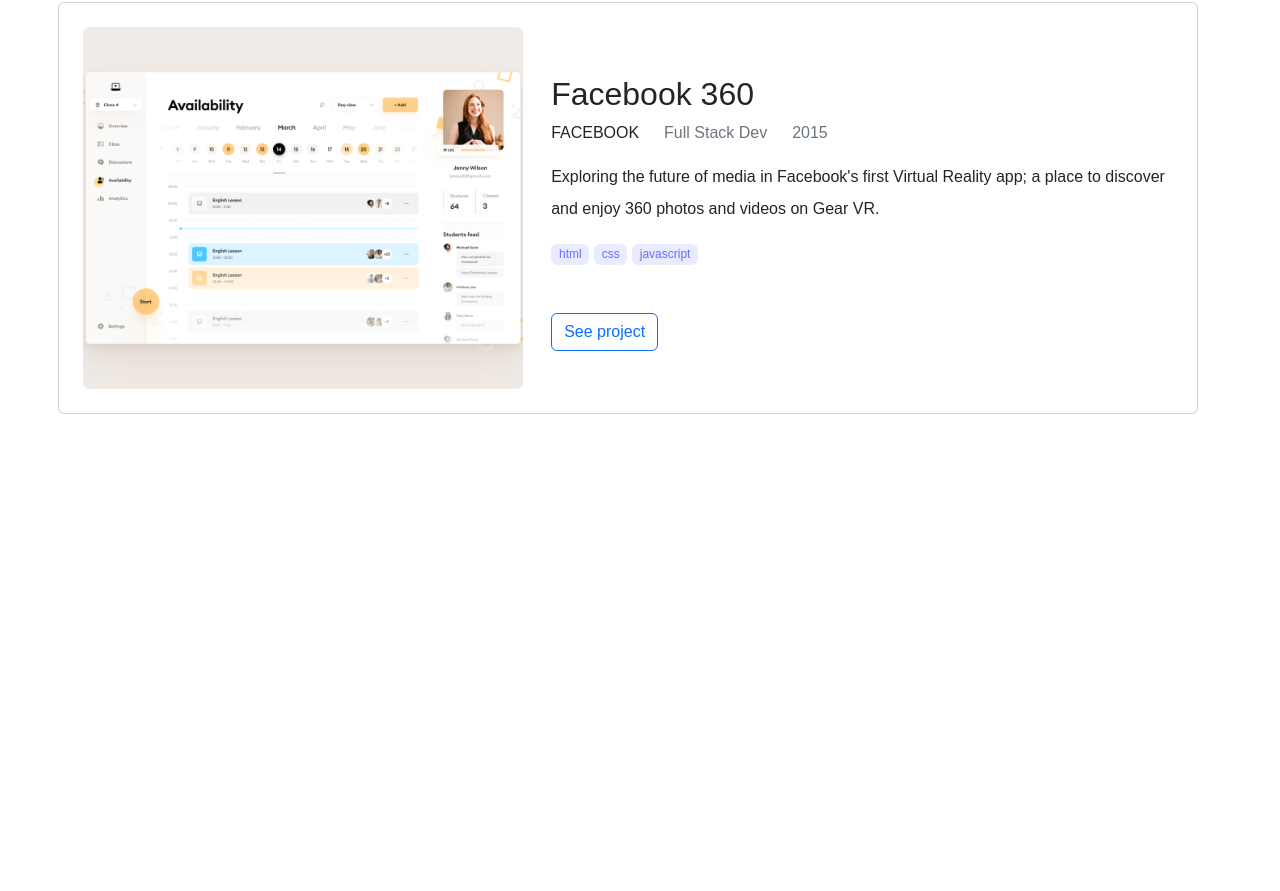
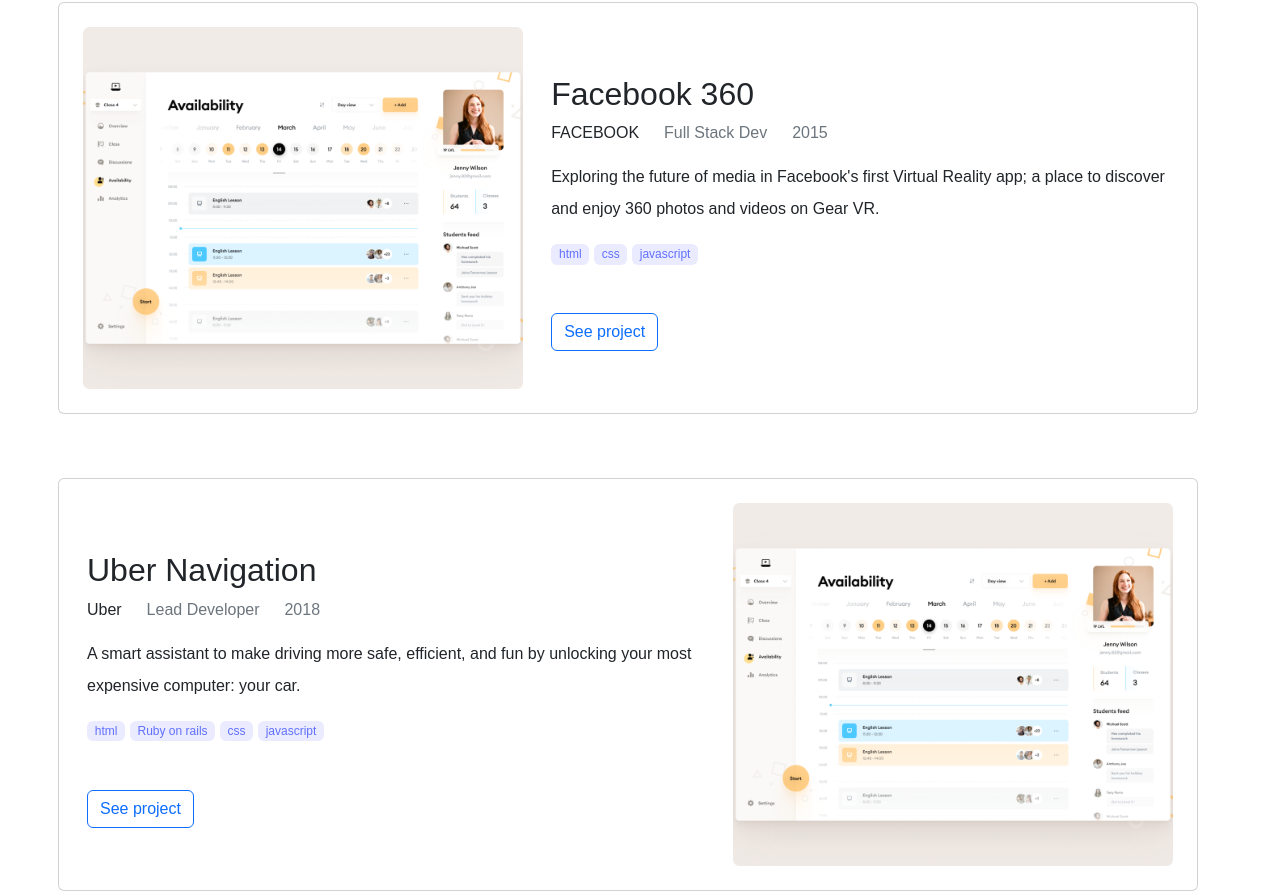
Before and after one commit to SiveMdluli/Bootstrap-Portfolio, a plain HTML site: page index.html in a window 1280 px wide. Shown: the part 999-1890 px from the top of the page. Before the commit the page ends 1413 px from the top, so only its background shows below. Drawn offline with nearby package versions, Linux system fonts and the light colour scheme.

Commit message:
Add Uber Navigation project on our portfolio (Project 4)

```diff
--- a/index.html
+++ b/index.html
@@ -117,6 +117,39 @@
             </div>
         </div>
 
+        <div class="row card flex-column flex-lg-row-reverse mt-lg-5">
+            <div class="project-image col-5 align-items-start pt-lg-4 pb-lg-4">
+                <img class="card-img-top" src="img/Snapshoot Portfolio desktop 2.png" alt="Project 1">
+            </div>
+            <div class="card-body col-5 pt-lg-4 pb-lg-4 pl-lg-3">
+                <h2 class="card-title pt-lg-5">Uber Navigation</h2>
+                <ul class="list-inline">
+                    <li class="list-inline-item">
+                        <span class="p-lg-2.5">Uber</span>
+                    </li class="list-inline-item">
+                    <li class="list-inline-item"></li>
+                    <li class="list-inline-item">
+                        <span class="text-muted p-lg-2.5">Lead Developer</span>
+                    </li class="list-inline-item">
+                    <li class="list-inline-item"></li>
+                    <li class="list-inline-item">
+                        <span class="text-muted p-lg-2.5">2018</span>
+                    </li class="list-inline-item">
+                </ul>
+                <p class="fw-normal lh-lg ">
+                    A smart assistant to make driving more safe, efficient, and fun by unlocking
+                    your most expensive computer: your car.
+                </p>
+                <div class="mb-lg-5">
+                    <span class="badge bg-info text-dark p-lg-2.5">html</span>
+                    <span class="badge bg-info text-dark p-lg-2.5">Ruby on rails</span>
+                    <span class="badge bg-info text-dark p-lg-2.5">css</span>
+                    <span class="badge bg-info text-dark p-lg-2.5">javascript</span>
+                </div>
+                <button type="button" class="btn btn-outline-primary">See project</button>
+            </div>
+        </div>
+
     </section>
 
     <!-- About Section -->
```
